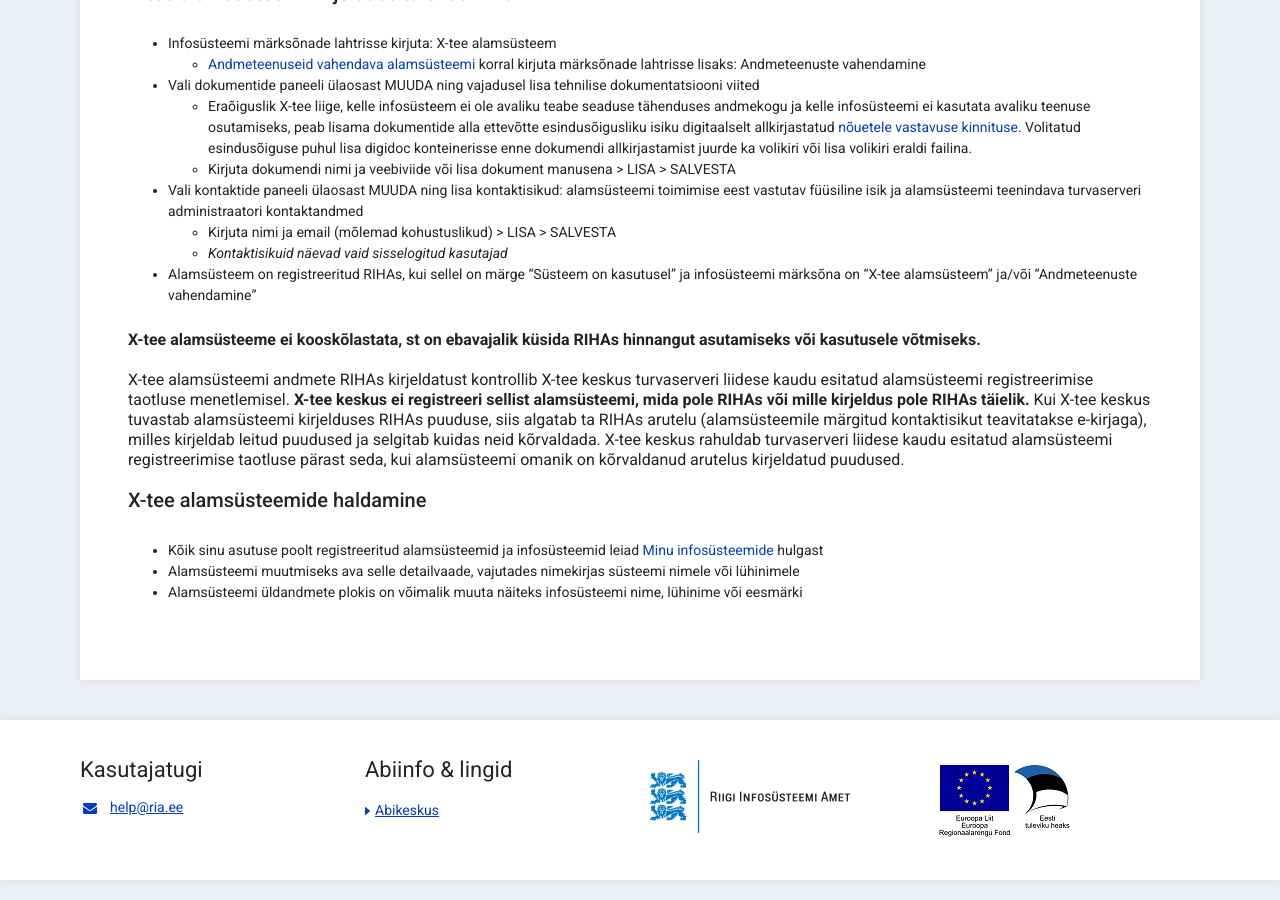
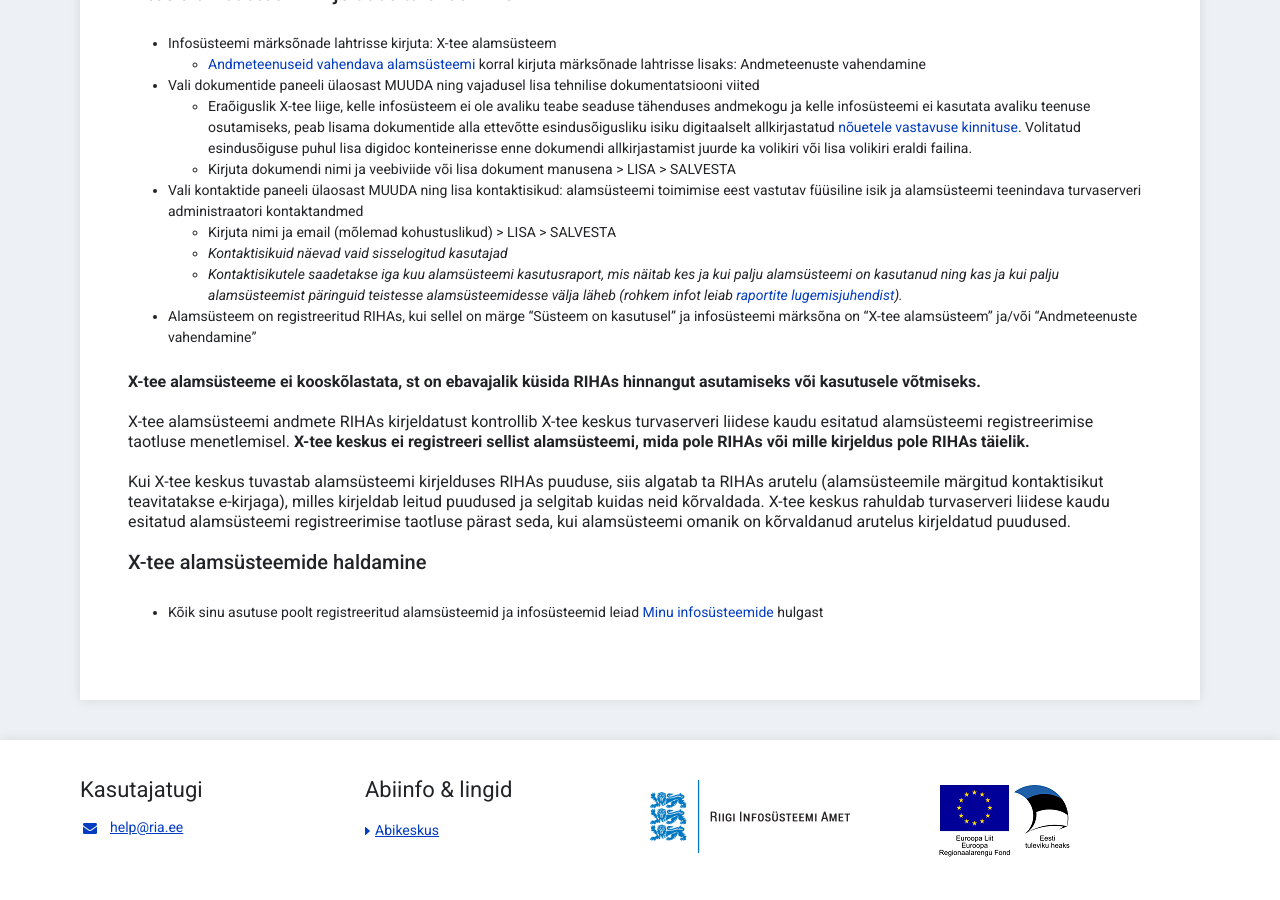
Before and after one commit to e-gov/RIHA-Help, a Jekyll site: the page built from docs/X-tee-alamsysteem.md, in a window 1280 px wide and 900 px high, scrolled down 931 px. Built offline with Jekyll 4.4.1, drawn with Linux system fonts in a browser that asks for light colours.

Commit message:
Added info about reports

```diff
--- a/docs/X-tee-alamsysteem.md
+++ b/docs/X-tee-alamsysteem.md
@@ -34,15 +34,15 @@ title: X-tee alamsüsteemi abi
 - Vali kontaktide paneeli ülaosast MUUDA ning lisa kontaktisikud: alamsüsteemi toimimise eest vastutav füüsiline isik ja alamsüsteemi teenindava turvaserveri administraatori kontaktandmed
   - Kirjuta nimi ja email (mõlemad kohustuslikud) > LISA > SALVESTA
   - _Kontaktisikuid näevad vaid sisselogitud kasutajad_
+  - _Kontaktisikutele saadetakse iga kuu alamsüsteemi kasutusraport, mis näitab kes ja kui palju alamsüsteemi on kasutanud ning kas ja kui palju alamsüsteemist päringuid teistesse alamsüsteemidesse välja läheb (rohkem infot leiab [raportite lugemisjuhendist](https://github.com/ria-ee/X-Road-opmonitor/blob/master/docs/user_guide/ug_reports_et.md))._
 - Alamsüsteem on registreeritud RIHAs, kui sellel on märge "Süsteem on kasutusel" ja infosüsteemi märksõna on "X-tee alamsüsteem" ja/või "Andmeteenuste vahendamine"
 
 **X-tee alamsüsteeme ei kooskõlastata, st on ebavajalik küsida RIHAs hinnangut asutamiseks või kasutusele võtmiseks.**
 
 X-tee alamsüsteemi andmete RIHAs kirjeldatust kontrollib X-tee keskus turvaserveri liidese kaudu esitatud alamsüsteemi registreerimise taotluse menetlemisel. **X-tee keskus ei registreeri sellist alamsüsteemi, mida pole RIHAs või mille kirjeldus pole RIHAs täielik.**
+
 Kui X-tee keskus tuvastab alamsüsteemi kirjelduses RIHAs puuduse, siis algatab ta RIHAs arutelu (alamsüsteemile märgitud kontaktisikut teavitatakse e-kirjaga), milles kirjeldab leitud puudused ja selgitab kuidas neid kõrvaldada. X-tee keskus rahuldab turvaserveri liidese kaudu esitatud alamsüsteemi registreerimise taotluse pärast seda, kui alamsüsteemi omanik on kõrvaldanud arutelus kirjeldatud puudused.
 
 ### X-tee alamsüsteemide haldamine
 
 - Kõik sinu asutuse poolt registreeritud alamsüsteemid ja infosüsteemid leiad [Minu infosüsteemide](https://www.riha.ee/Kirjelda) hulgast
-- Alamsüsteemi muutmiseks ava selle detailvaade, vajutades nimekirjas süsteemi nimele või lühinimele
-- Alamsüsteemi üldandmete plokis on võimalik muuta näiteks infosüsteemi nime, lühinime või eesmärki
```
